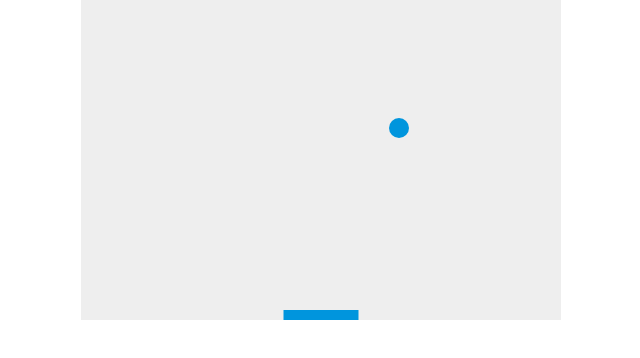
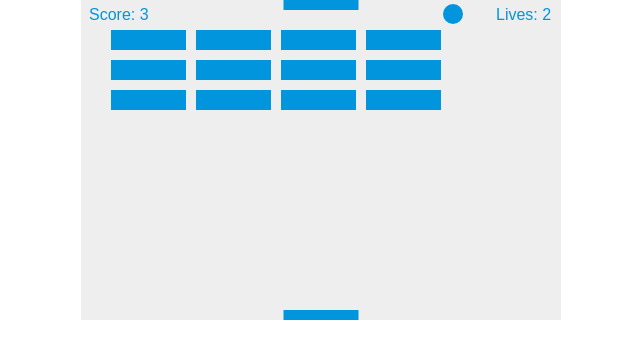
Before and after one commit to nikolaigauer/breakout_tut, a plain HTML site: page index.html in a window 1280 px wide. Shown: the whole page, without its empty margins (319-959 px from the left). Drawn offline with Linux system fonts and the light colour scheme.

Commit message:
WIP add score, lives and experimental top paddle

```diff
--- a/index.html
+++ b/index.html
@@ -26,75 +26,186 @@
         var canvas = document.getElementById("myCanvas");
         var ctx = canvas.getContext("2d");
         var ballRadius = 10;
-   var x = canvas.width/2;
-   var y = canvas.height-30;
+        var x = canvas.width / 2;
+        var y = canvas.height - 30;
         var dx = 2;
         var dy = -2;
         var paddleHeight = 10;
         var paddleWidth = 75;
-   var paddleX = (canvas.width-paddleWidth)/2;
+        var paddleX = (canvas.width - paddleWidth) / 2;
+        var paddleY = (canvas.width - paddleWidth) / 2;
         var rightPressed = false;
         var leftPressed = false;
+        var brickRowCount = 5;
+        var brickColumnCount = 3;
+        var brickWidth = 75;
+        var brickHeight = 20;
+        var brickPadding = 10;
+        var brickOffsetTop = 30;
+        var brickOffsetLeft = 30;
+        var score = 0;
+        var lives = 3;
+        var bricks = [];
+
+        // Brick Grid
+        for (c = 0; c < brickColumnCount; c++) {
+            bricks[c] = [];
+            for (r = 0; r < brickRowCount; r++) {
+                bricks[c][r] = { x: 0, y: 0, status: 1 };
+            }
+        }
 
         document.addEventListener("keydown", keyDownHandler, false);
         document.addEventListener("keyup", keyUpHandler, false);
+        // document.addEventListener("mousemove", mouseMoveHandler, false);
 
         function keyDownHandler(e) {
-       if(e.keyCode == 39) {
+            if (e.keyCode == 39) {
                 rightPressed = true;
             }
-       else if(e.keyCode == 37) {
+            else if (e.keyCode == 37) {
                 leftPressed = true;
             }
         }
         function keyUpHandler(e) {
-       if(e.keyCode == 39) {
+            if (e.keyCode == 39) {
                 rightPressed = false;
             }
-       else if(e.keyCode == 37) {
+            else if (e.keyCode == 37) {
                 leftPressed = false;
+            }
+        }
+        function mouseMoveHandler(e) {
+            var relativeX = e.clientX - canvas.offsetLeft;
+            if (relativeX > 0 && relativeX < canvas.width) {
+                paddleX = relativeX - paddleWidth / 2;
+            }
+        }
+        function collisionDetection() {
+            for (c = 0; c < brickColumnCount; c++) {
+                for (r = 0; r < brickRowCount; r++) {
+                    var b = bricks[c][r];
+                    if (b.status == 1) {
+                        if (x > b.x && x < b.x + brickWidth && y > b.y && y < b.y + brickHeight) {
+                            dy = -dy;
+                            b.status = 0;
+                            score++;
+                            if (score == brickRowCount * brickColumnCount) {
+                                alert("YOU WIN, CONGRATS!");
+                                document.location.reload();
+                            }
+                        }
+                    }
+                }
             }
         }
 
         function drawBall() {
             ctx.beginPath();
-       ctx.arc(x, y, ballRadius, 0, Math.PI*2);
+            ctx.arc(x, y, ballRadius, 0, Math.PI * 2);
             ctx.fillStyle = "#0095DD";
             ctx.fill();
             ctx.closePath();
         }
         function drawPaddle() {
             ctx.beginPath();
-       ctx.rect(paddleX, canvas.height-paddleHeight, paddleWidth, paddleHeight);
+            ctx.rect(paddleX, canvas.height - paddleHeight, paddleWidth, paddleHeight);
             ctx.fillStyle = "#0095DD";
             ctx.fill();
             ctx.closePath();
         }
 
+        function drawPaddle2() {
+            ctx.beginPath();
+            ctx.rect(paddleY, canvas.height - "320", paddleWidth, paddleHeight);
+            ctx.fillStyle = "#0095DD";
+            ctx.fill();
+            ctx.closePath();
+        }
+
+        function drawBricks() {
+            for (c = 0; c < brickColumnCount; c++) {
+                for (r = 0; r < brickRowCount; r++) {
+                    if (bricks[c][r].status == 1) {
+                        var brickX = (r * (brickWidth + brickPadding)) + brickOffsetLeft;
+                        var brickY = (c * (brickHeight + brickPadding)) + brickOffsetTop;
+                        bricks[c][r].x = brickX;
+                        bricks[c][r].y = brickY;
+                        ctx.beginPath();
+                        ctx.rect(brickX, brickY, brickWidth, brickHeight);
+                        ctx.fillStyle = "#0095DD";
+                        ctx.fill();
+                        ctx.closePath();
+                    }
+                }
+            }
+        }
+        function drawScore() {
+            ctx.font = "16px Arial";
+            ctx.fillStyle = "#0095DD";
+            ctx.fillText("Score: " + score, 8, 20);
+        }
+        function drawLives() {
+            ctx.font = "16px Arial";
+            ctx.fillStyle = "#0095DD";
+            ctx.fillText("Lives: " + lives, canvas.width - 65, 20);
+        }
+
         function draw() {
             ctx.clearRect(0, 0, canvas.width, canvas.height);
+            drawBricks();
             drawBall();
             drawPaddle();
+            drawPaddle2();
+            drawScore();
+            drawLives();
+            collisionDetection();
 
-       if(x + dx > canvas.width-ballRadius || x + dx < ballRadius) {
+            if (x + dx > canvas.width - ballRadius || x + dx < ballRadius) {
                 dx = -dx;
             }
-       if(y + dy > canvas.height-ballRadius || y + dy < ballRadius) {
+
+            // Commented out to let ball be unhindered top
+            // if (y + dy < ballRadius) {
+            //     dy = -dy;
+            // }
+
+            else if (y + dy > canvas.height - ballRadius) {
+                // the code below needs looking at
+                if (x > paddleX && x < paddleX + paddleWidth || x > paddleY && x < paddleY + paddleWidth) {
                     dy = -dy;
                 }
+                else {
+                    lives--;
+                    if (!lives) {
+                        alert("GAME OVER");
+                        document.location.reload();
+                    }
+                    else {
+                        x = canvas.width / 2;
+                        y = canvas.height - 30;
+                        dx = 3;
+                        dy = -3;
+                        paddleX = (canvas.width - paddleWidth) / 2;
+                    }
+                }
+            }
 
-       if(rightPressed && paddleX < canvas.width-paddleWidth) {
+            if (rightPressed && paddleX < canvas.width - paddleWidth) {
                 paddleX += 7;
+                paddleY += 7;
             }
-       else if(leftPressed && paddleX > 0) {
+            else if (leftPressed && paddleX > 0) {
                 paddleX -= 7;
+                paddleY -= 7;
             }
 
             x += dx;
             y += dy;
+            requestAnimationFrame(draw);
         }
 
-   setInterval(draw, 10);
+        draw();
     </script>
 
 </body>
```
Lines whose indentation alone changed are shown as unchanged.
